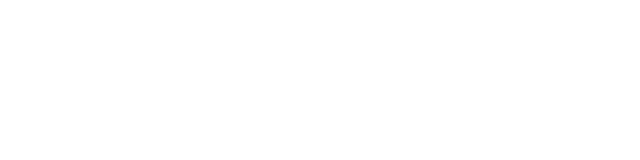
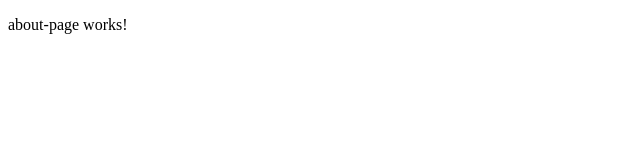
Before and after one commit to moein459/about-page-template, an Angular app: page /about in a window 1280 px wide. Before the commit this address led to /. Shown: the top 160 px of the page, without its empty margins (0-640 px from the left). Built offline with nearby package versions, Linux system fonts and the light colour scheme.

Commit message:
init project structure

```diff
--- a/src/app/app.module.ts
+++ b/src/app/app.module.ts
@@ -3,10 +3,11 @@ import { NgModule } from "@angular/core";
 
 import { AppRoutingModule } from "./app-routing.module";
 import { AppComponent } from "./app.component";
+import { HomeModule } from './modules/home/home.module';
 
 @NgModule({
 	declarations: [AppComponent],
-	imports: [BrowserModule, AppRoutingModule],
+	imports: [BrowserModule, AppRoutingModule, HomeModule],
 	providers: [],
 	bootstrap: [AppComponent]
 })
--- /dev/null
+++ b/src/app/modules/home/components/about-page/about-page.component.html
@@ -0,0 +1 @@
+<p>about-page works!</p>
--- /dev/null
+++ b/src/app/modules/home/components/about-page/about-page.component.ts
@@ -0,0 +1,12 @@
+import { Component, OnInit } from "@angular/core";
+
+@Component({
+	selector: "app-about-page",
+	templateUrl: "./about-page.component.html",
+	styles: []
+})
+export class AboutPageComponent implements OnInit {
+	constructor() {}
+
+	ngOnInit(): void {}
+}
--- a/src/app/modules/home/home-routing.module.ts
+++ b/src/app/modules/home/home-routing.module.ts
@@ -1,7 +1,10 @@
 import { NgModule } from "@angular/core";
 import { Routes, RouterModule } from "@angular/router";
+import { AboutPageComponent } from './components/about-page/about-page.component';
 
-const routes: Routes = [];
+const routes: Routes = [
+	{path: 'about', component: AboutPageComponent}
+];
 
 @NgModule({
 	imports: [RouterModule.forChild(routes)],
--- a/src/app/modules/home/home.module.ts
+++ b/src/app/modules/home/home.module.ts
@@ -2,9 +2,10 @@ import { NgModule } from "@angular/core";
 import { CommonModule } from "@angular/common";
 
 import { HomeRoutingModule } from "./home-routing.module";
+import { AboutPageComponent } from './components/about-page/about-page.component';
 
 @NgModule({
-	declarations: [],
+	declarations: [AboutPageComponent],
 	imports: [CommonModule, HomeRoutingModule]
 })
 export class HomeModule {}
```
